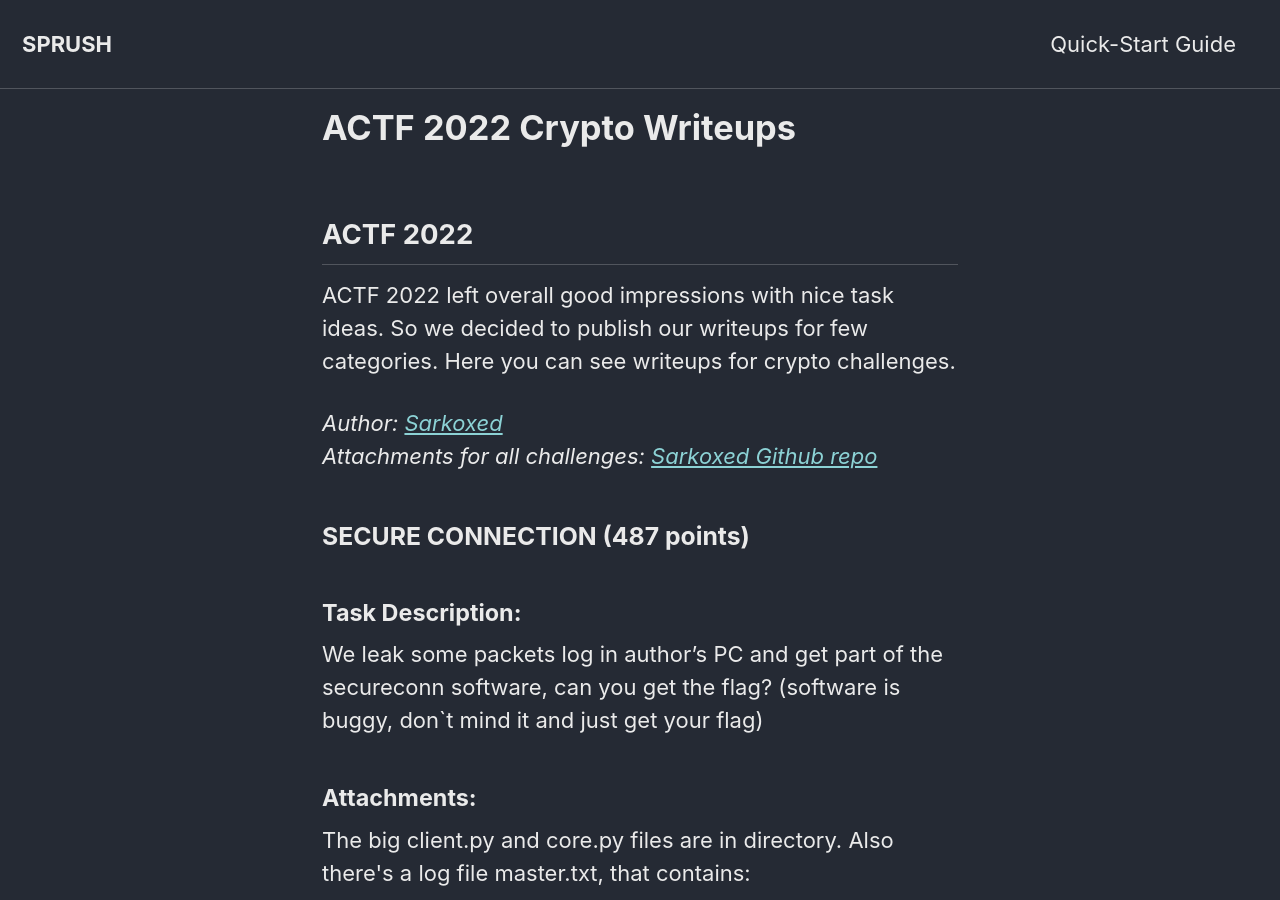
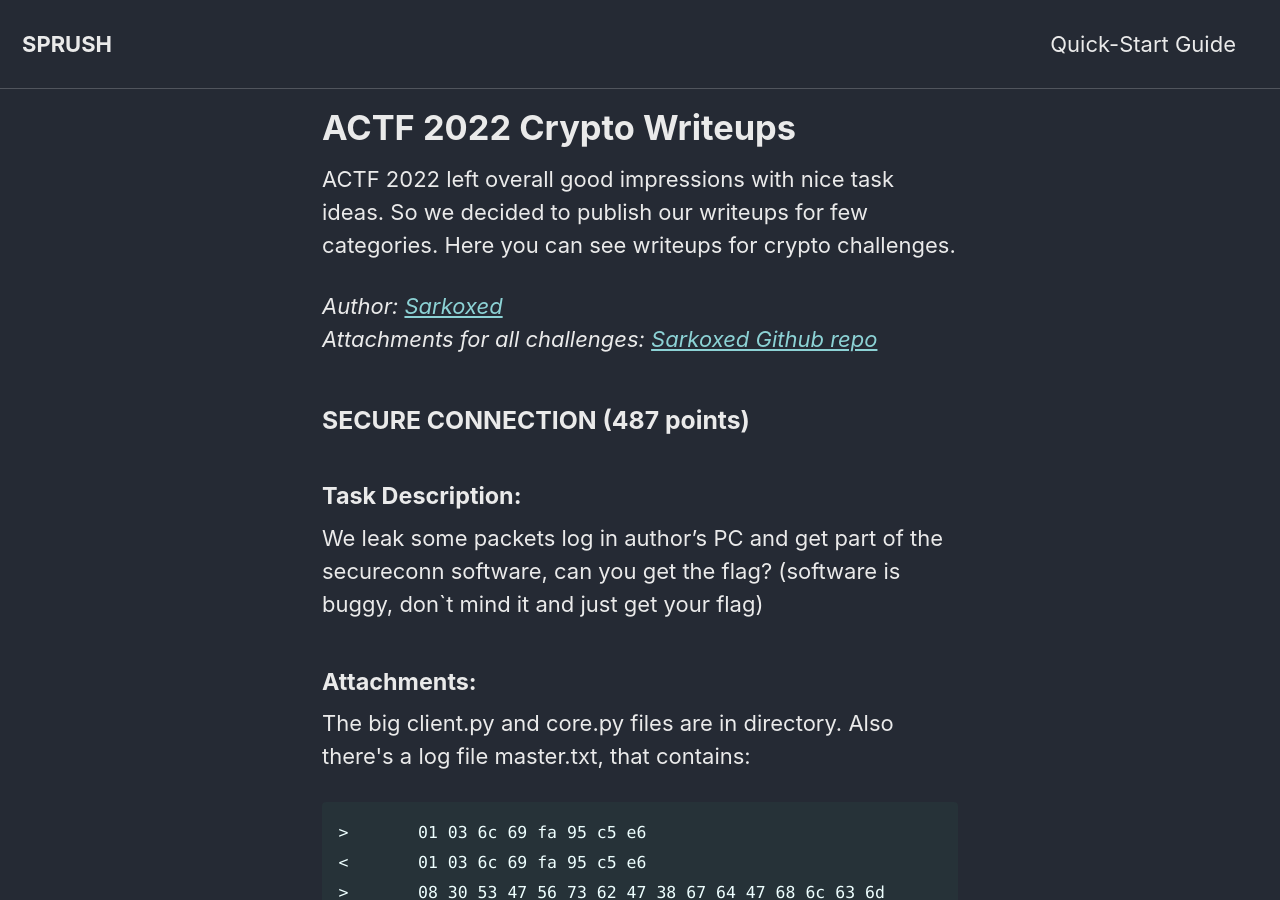
Before and after one commit to sprushed/sprushed.github.io, a Jekyll site: the page built from _posts/2022-06-29-ACTF-Crypto.markdown, in a window 1280 px wide and 900 px high. Built offline with Jekyll 4.4.1, drawn with Linux system fonts in a browser that asks for light colours; cached includes are drawn as plain includes.

Commit message:
Change description

```diff
--- a/_posts/2022-06-29-ACTF-Crypto.markdown
+++ b/_posts/2022-06-29-ACTF-Crypto.markdown
@@ -5,8 +5,6 @@ layout: single
 categories: post
 tags: [posts]
 ---
-
-<h2>ACTF 2022</h2>
 
 ACTF 2022 left overall good impressions with nice task ideas. So we decided to publish our writeups for few categories. Here you can see writeups for crypto challenges.
 
```
